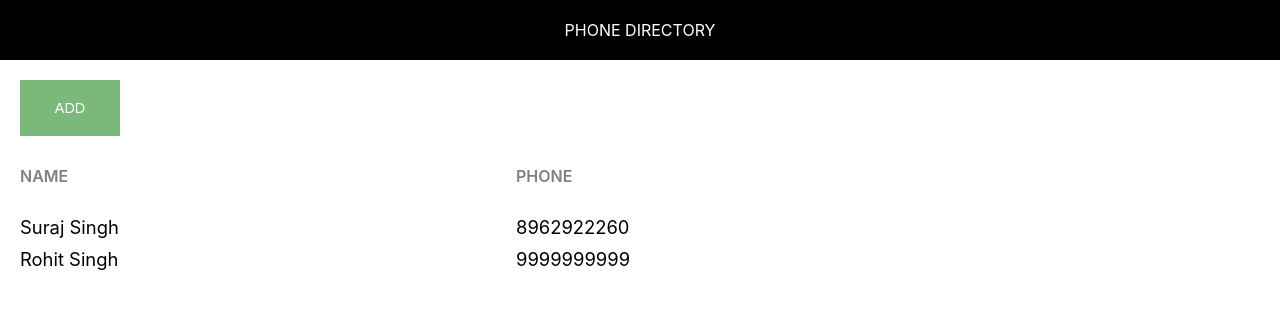
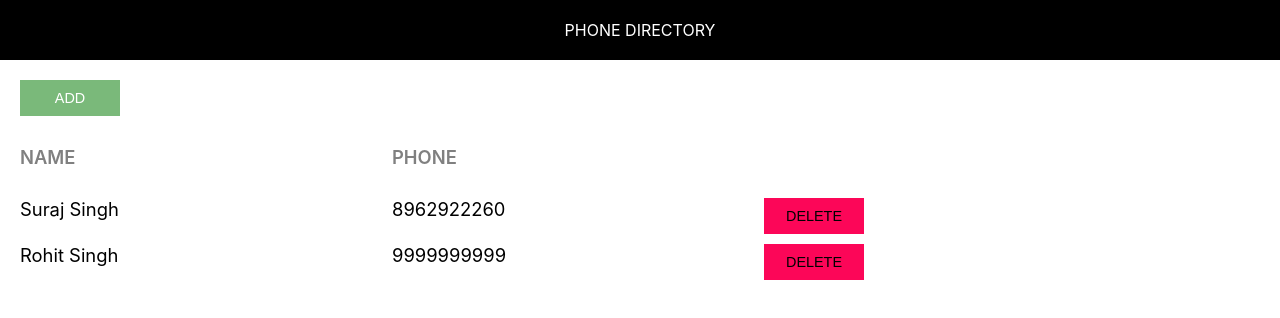
Before and after one commit to Suraj10074/phone-directory-app, a React (Create React App) app: page / in a window 1280 px wide. Shown: the top 318 px of the page. Built offline with nearby package versions, Linux system fonts and the light colour scheme.

Commit message:
Added ‘Delete’ button

```diff
--- a/src/App.css
+++ b/src/App.css
@@ -4,14 +4,14 @@
 }
 
 .custom-btn {
-    padding: 20px;
+    padding: 10px;
     border: none;
-    margin-right: 10px;
+    margin-right: 20px;
     text-transform: uppercase;
     width: 100px;
     font-size: 0.9rem;
-    cursor: pointer;
-    outline: none;
+    cursor:pointer;
+    outline:none;
 }
 
 .add-btn {
@@ -19,9 +19,15 @@
     color: #fff;
 }
 
+.delete-btn {
+    align-items: center;
+    background: #fc0658;
+    color:black;
+}
+
 .grid-container {
     display: grid;
-    grid-template-columns: 40% 30% auto;
+    grid-template-columns: 30% 30% auto;
     margin-bottom: 10px;
 }
 
@@ -38,7 +44,7 @@
 }
 
 .name-heading, .phone-heading {
-    font-size: 1rem;
+    font-size: 1.15rem;
     font-weight: 600;
     color: #808080;
     text-transform: uppercase;
--- a/src/App.js
+++ b/src/App.js
@@ -34,6 +34,7 @@ class App extends Component {
                   <div key={sub.id} className="grid-container">
                     <span className="grid-item">{sub.name}</span>
                     <span className="grid-item">{sub.phone}</span>
+                    <button className="custom-btn delete-btn"> Delete </button>
                   </div>
                   );
                 })
```
